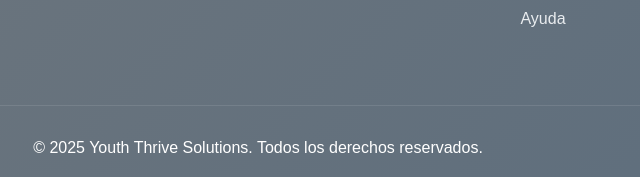
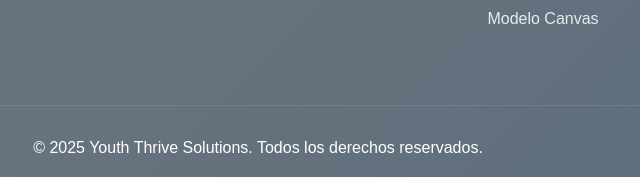
Before and after one commit to Alejosbar/youth_thrive_solutions_proyect, a plain HTML site: page index.html in a window 1280 px wide. Shown: the part 3381-3558 px from the top of the page, 97-737 px from the left. Drawn offline with nearby package versions, Linux system fonts and the light colour scheme.

Commit message:
Modelo canvas1

```diff
--- a/index.html
+++ b/index.html
@@ -336,7 +336,7 @@
                         <li><a href="test.html">Test</a></li>
                         <li><a href="orientaciones.html">Orientaciones</a></li>
                         <li><a href="encuentranos.html">Encuentranos</a></li>
-                        <li><a href="ayuda.html">Ayuda</a></li>
+                        <li><a href="modelo_canvas/index.html">Modelo Canvas</a></li>
                     </ul>
                 </div>
                 <div class="col-lg-4 col-md-12 mb-4">
@@ -400,4 +400,5 @@
 
     </script>
 </body>
+
 </html>
```
